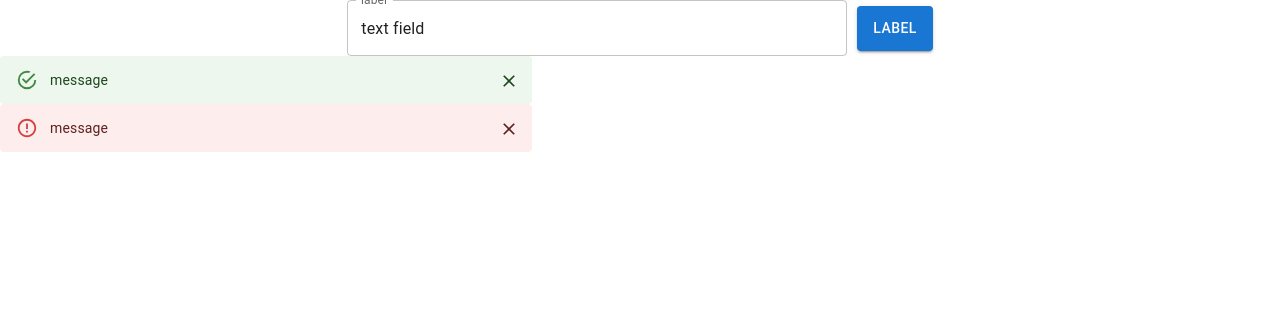
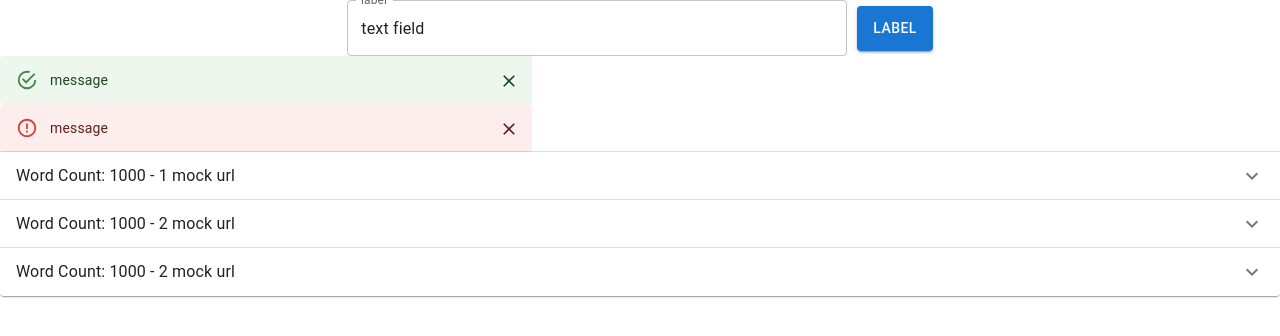
Before and after one commit to W-E-Robinson/web-page-word-counter-react-node, a React (Create React App) app: page / in a window 1280 px wide. Shown: the top 336 px of the page. Built offline with nearby package versions, Linux system fonts and the light colour scheme.

Commit message:
accordion rendering but there is type error on rows

```diff
--- a/src/App.tsx
+++ b/src/App.tsx
@@ -2,18 +2,47 @@ import React from "react";
 
 import { Alert } from "./atoms/Alert";
 import { Form } from "./molecules/Form";
+import { Accordion } from "./organisms/Accordion";
 
 const mockFormFields = [
     { component: "TEXT_FIELD" as const, id: "mockId", value: "text field", label: "label", onChange: () => console.info("text field") },
     { component: "BUTTON" as const, id: "mockId", label: "label", variant: "contained" as const, disabled: false, onClick: () => console.info("text field") },
 ];
 
+const mockAccordionData = [
+    {
+        webPageUrl: "1 mock url",
+        totalWordCount: 1000,
+        destructuredWordCount: [
+            { word: "1 the", count: 100 },
+            { word: "1 hello", count: 3 },
+        ],
+    },
+    {
+        webPageUrl: "2 mock url",
+        totalWordCount: 1000,
+        destructuredWordCount: [
+            { word: "2 the", count: 100 },
+            { word: "2 hello", count: 3 },
+        ],
+    },
+    {
+        webPageUrl: "2 mock url",
+        totalWordCount: 1000,
+        destructuredWordCount: [
+            { word: "2 the", count: 100 },
+            { word: "2 hello", count: 3 },
+        ],
+    },
+];
+
 export const App = () => {
     return (
-    <>
-        <Form fields={mockFormFields} />
-        <Alert id="id" severity="success" onClose={() => console.info("onClose")} message="message" />
-        <Alert id="id" severity="error" onClose={() => console.info("onClose")} message="message" />
-    </>
+        <>
+            <Form fields={mockFormFields} />
+            <Alert id="id" severity="success" onClose={() => console.info("onClose")} message="message" />
+            <Alert id="id" severity="error" onClose={() => console.info("onClose")} message="message" />
+            <Accordion accordionData={mockAccordionData} />
+        </>
     );
 };
--- /dev/null
+++ b/src/molecules/Table/index.tsx
@@ -0,0 +1,39 @@
+import React from "react";
+
+import { Table as MUITable } from "@mui/material";
+import TableBody from "@mui/material/TableBody";
+import TableCell from "@mui/material/TableCell";
+import TableContainer from "@mui/material/TableContainer";
+import TableHead from "@mui/material/TableHead";
+import TableRow from "@mui/material/TableRow";
+import Paper from "@mui/material/Paper";
+
+import { TableProps } from "./types";
+
+export const Table = ({
+    headers,
+    rows,
+}: TableProps) => {
+    return (
+        <TableContainer component={Paper}>
+            <MUITable aria-label="table">
+                <TableHead>
+                    <TableRow>
+                        {headers.map((header) => {
+                            return <TableCell>{header}</TableCell>;
+                        })}
+                    </TableRow>
+                </TableHead>
+                <TableBody>
+                    {rows.map((row) => (
+                        <TableRow key={Object.keys(row)[0]}>
+                            {Object.values(row).map((cell) => {
+                                return <TableCell>{cell}</TableCell>;
+                            })}
+                        </TableRow>
+                    ))}
+                </TableBody>
+            </MUITable>
+        </TableContainer>
+    );
+};
--- /dev/null
+++ b/src/molecules/Table/types.ts
@@ -0,0 +1,4 @@
+export interface TableProps {
+    headers: string[];
+    rows: Array<Record<string, number | string | null | undefined>>;
+}
--- a/src/organisms/Accordion/index.tsx
+++ b/src/organisms/Accordion/index.tsx
@@ -5,6 +5,8 @@ import AccordionSummary from "@mui/material/AccordionSummary";
 import AccordionDetails from "@mui/material/AccordionDetails";
 import Typography from "@mui/material/Typography";
 import ExpandMoreIcon from "@mui/icons-material/ExpandMore";
+
+import { Table } from "../../molecules/Table";
 
 import { AccordionProps } from "./types";
 
@@ -22,7 +24,9 @@ export const Accordion = ({
                         >
                             <Typography>Word Count: {data.totalWordCount} - {data.webPageUrl}</Typography>
                         </AccordionSummary>
-                        <AccordionDetails></AccordionDetails>
+                        <AccordionDetails>
+                            <Table headers={["Word", "Count"]} rows={data.destructuredWordCount} />
+                        </AccordionDetails>
                     </MUIAccordion>
                 );
             })}
```
